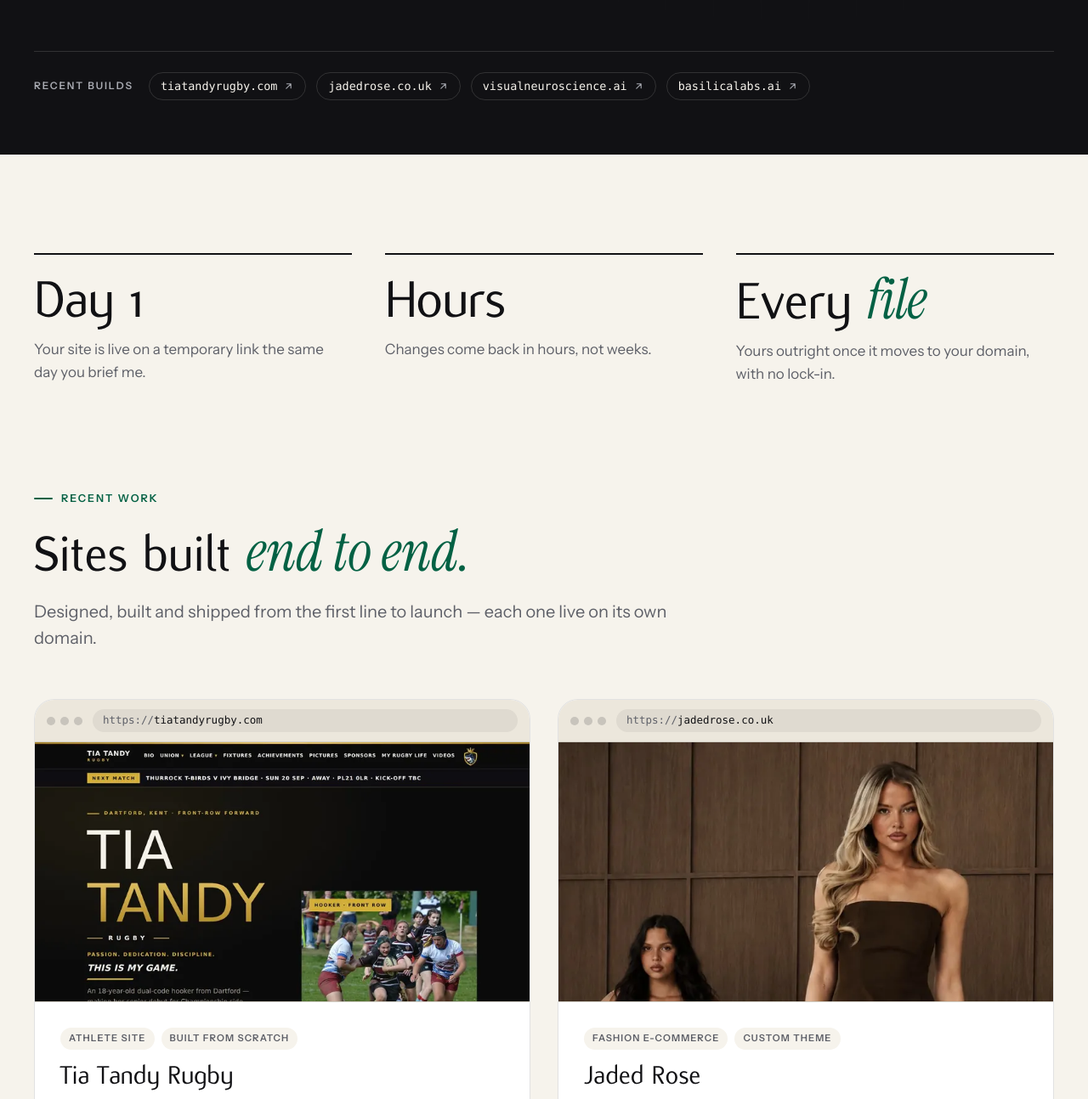
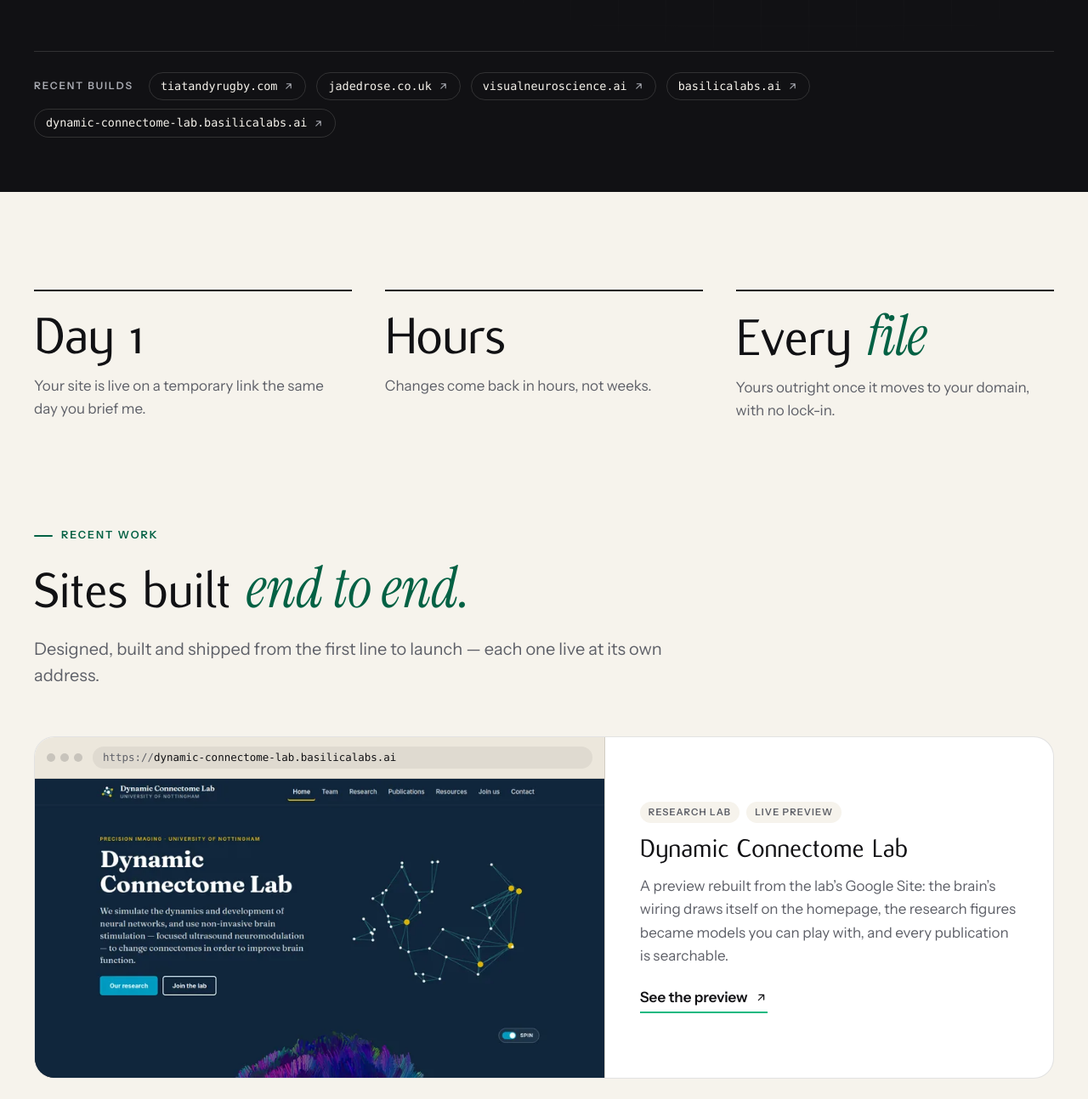
Before and after one commit to OttomanLabsAI/BasilicaLabsWebDesign, a website: page public/index.html in a window 1280 px wide. Shown: the part 900-2194 px from the top of the page at 85% size. Drawn offline with Linux system fonts and the light colour scheme.

Commit message:
Add the Dynamic Connectome Lab preview to the recent work
The live preview made for the Dynamic Connectome Lab joins the four
sites, labelled as a preview rebuilt from the lab's Google Site rather
than presented as a client build.

- a featured card leads Recent work across both columns: screenshot
  left and story right from 1100px, stacked below that
- a fifth slide in the hero showcase and a fifth link under Recent
  builds; the long address truncates cleanly on the narrowest phones
- the homepage screenshot is taken at 1400 x 735 like the others, with
  the demo bar hidden and the brain's wiring fully drawn
- the section intro now says each site is live at its own address,
  since the preview sits on a basilicalabs.ai subdomain
- README and CLAUDE.md count five sites and record how to add one;
  version 2.6.0

```diff
--- a/package.json
+++ b/package.json
@@ -1,6 +1,6 @@
 {
   "name": "basilicalabswebdesign",
-  "version": "2.5.0",
+  "version": "2.6.0",
   "private": true,
   "description": "BasilicaLabs Web Design - the sales site for the web design service. Cloudflare Workers static assets, no build step.",
   "scripts": {
--- a/public/assets/css/site.css
+++ b/public/assets/css/site.css
@@ -178,9 +178,10 @@ h1 em,h2 em{font-family:var(--serif);font-style:italic;font-weight:400;font-size
   padding-top:24px;border-top:1px solid var(--line-dark)}
 .proof .label{font:600 .74rem/1 var(--sans);letter-spacing:.16em;text-transform:uppercase;color:var(--muted-dark);margin-right:6px}
 .proof a{display:inline-flex;align-items:center;gap:7px;font:500 .84rem/1 var(--mono);color:var(--on-dark);
-  text-decoration:none;border:1px solid var(--line-dark);border-radius:999px;padding:9px 13px;transition:border-color .15s}
+  text-decoration:none;border:1px solid var(--line-dark);border-radius:999px;padding:9px 13px;transition:border-color .15s;max-width:100%}
 .proof a:hover{border-color:var(--accent)}
-.proof a svg{width:13px;height:13px;color:var(--muted-dark)}
+.proof a span{min-width:0;overflow:hidden;text-overflow:ellipsis;white-space:nowrap}
+.proof a svg{width:13px;height:13px;color:var(--muted-dark);flex:none}
 
 /* ── promise stats ── */
 .stats{display:grid;grid-template-columns:repeat(3,minmax(0,1fr));gap:clamp(18px,3vw,40px)}
@@ -211,6 +212,15 @@ h1 em,h2 em{font-family:var(--serif);font-style:italic;font-weight:400;font-size
 .visit svg{width:15px;height:15px;transition:transform .2s}
 .visit:hover svg{transform:translate(2px,-2px)}
 @media (max-width:820px){.work-grid{grid-template-columns:minmax(0,1fr)}}
+/* the newest piece leads, across both columns; with room for both, screenshot left and story right */
+@media (min-width:821px){.work.feature{grid-column:1/-1}}
+@media (min-width:1100px){
+  .work.feature{flex-direction:row}
+  .work.feature .browser{flex:0 0 56%;display:flex;flex-direction:column;border-bottom:0;border-right:1px solid var(--line)}
+  .work.feature .screen{flex:1 0 auto}
+  .work.feature .work-body{justify-content:center;padding:clamp(26px,3.2vw,44px)}
+  .work.feature .visit{margin-top:8px}
+}
 
 /* ── process ── */
 .steps{list-style:none;padding:0;margin-top:clamp(48px,5vw,64px);display:grid;grid-template-columns:repeat(5,minmax(0,1fr));gap:16px}
--- a/public/index.html
+++ b/public/index.html
@@ -77,6 +77,7 @@
               <img src="assets/img/work/jaded-rose-1400.webp" srcset="assets/img/work/jaded-rose-800.webp 800w, assets/img/work/jaded-rose-1400.webp 1400w" sizes="(max-width: 980px) 92vw, 600px" width="1400" height="735" alt="The Jaded Rose online shop" data-url="jadedrose.co.uk" decoding="async">
               <img src="assets/img/work/visual-neuroscience-1400.webp" srcset="assets/img/work/visual-neuroscience-800.webp 800w, assets/img/work/visual-neuroscience-1400.webp 1400w" sizes="(max-width: 980px) 92vw, 600px" width="1400" height="735" alt="The Visual Neuroscience 3D brain atlas" data-url="visualneuroscience.ai" decoding="async">
               <img src="assets/img/work/basilicalabs-1400.webp" srcset="assets/img/work/basilicalabs-800.webp 800w, assets/img/work/basilicalabs-1400.webp 1400w" sizes="(max-width: 980px) 92vw, 600px" width="1400" height="735" alt="The BasilicaLabs.AI homepage" data-url="basilicalabs.ai" decoding="async">
+              <img src="assets/img/work/dynamic-connectome-lab-1400.webp" srcset="assets/img/work/dynamic-connectome-lab-800.webp 800w, assets/img/work/dynamic-connectome-lab-1400.webp 1400w" sizes="(max-width: 980px) 92vw, 600px" width="1400" height="735" alt="The Dynamic Connectome Lab homepage" data-url="dynamic-connectome-lab.basilicalabs.ai" decoding="async">
             </div>
           </div>
           <div class="float b"><small>Same day</small><span><i class="live-dot" aria-hidden="true"></i>Live on a temporary link</span></div>
@@ -85,6 +86,7 @@
             <button type="button" aria-label="Show Jaded Rose" aria-current="false"></button>
             <button type="button" aria-label="Show Visual Neuroscience" aria-current="false"></button>
             <button type="button" aria-label="Show BasilicaLabs.AI" aria-current="false"></button>
+            <button type="button" aria-label="Show Dynamic Connectome Lab" aria-current="false"></button>
           </div>
         </figure>
       </div>
@@ -95,6 +97,7 @@
         <a href="https://jadedrose.co.uk" target="_blank" rel="noopener">jadedrose.co.uk<svg viewBox="0 0 24 24" fill="none" stroke="currentColor" stroke-width="2" stroke-linecap="round" stroke-linejoin="round" aria-hidden="true"><path d="M7 17L17 7M8 7h9v9"/></svg></a>
         <a href="https://visualneuroscience.ai" target="_blank" rel="noopener">visualneuroscience.ai<svg viewBox="0 0 24 24" fill="none" stroke="currentColor" stroke-width="2" stroke-linecap="round" stroke-linejoin="round" aria-hidden="true"><path d="M7 17L17 7M8 7h9v9"/></svg></a>
         <a href="https://basilicalabs.ai" target="_blank" rel="noopener">basilicalabs.ai<svg viewBox="0 0 24 24" fill="none" stroke="currentColor" stroke-width="2" stroke-linecap="round" stroke-linejoin="round" aria-hidden="true"><path d="M7 17L17 7M8 7h9v9"/></svg></a>
+        <a href="https://dynamic-connectome-lab.basilicalabs.ai" target="_blank" rel="noopener"><span>dynamic-connectome-lab.basilicalabs.ai</span><svg viewBox="0 0 24 24" fill="none" stroke="currentColor" stroke-width="2" stroke-linecap="round" stroke-linejoin="round" aria-hidden="true"><path d="M7 17L17 7M8 7h9v9"/></svg></a>
       </div>
     </div>
   </section>
@@ -114,9 +117,19 @@
       <div class="section-head" data-reveal>
         <p class="eyebrow">Recent work</p>
         <h2 class="h2" id="work-title">Sites built <em>end to end.</em></h2>
-        <p class="lede">Designed, built and shipped from the first line to launch — each one live on its own domain.</p>
+        <p class="lede">Designed, built and shipped from the first line to launch — each one live at its own address.</p>
       </div>
       <div class="work-grid">
+        <article class="work feature" data-reveal>
+          <div class="browser"><div class="browser-bar"><span class="dots" aria-hidden="true"><i></i><i></i><i></i></span><span class="url">https://<b>dynamic-connectome-lab.basilicalabs.ai</b></span></div>
+            <div class="screen"><img src="assets/img/work/dynamic-connectome-lab-800.webp" srcset="assets/img/work/dynamic-connectome-lab-800.webp 800w, assets/img/work/dynamic-connectome-lab-1400.webp 1400w" sizes="(max-width: 1099px) 92vw, 700px" width="1400" height="735" alt="The Dynamic Connectome Lab homepage" loading="lazy" decoding="async"></div></div>
+          <div class="work-body">
+            <div class="tags"><span>Research lab</span><span>Live preview</span></div>
+            <h3>Dynamic Connectome Lab</h3>
+            <p>A preview rebuilt from the lab’s Google Site: the brain’s wiring draws itself on the homepage, the research figures became models you can play with, and every publication is searchable.</p>
+            <a class="visit" href="https://dynamic-connectome-lab.basilicalabs.ai" target="_blank" rel="noopener">See the preview<svg viewBox="0 0 24 24" fill="none" stroke="currentColor" stroke-width="2" stroke-linecap="round" stroke-linejoin="round" aria-hidden="true"><path d="M7 17L17 7M8 7h9v9"/></svg></a>
+          </div>
+        </article>
         <article class="work" data-reveal>
           <div class="browser"><div class="browser-bar"><span class="dots" aria-hidden="true"><i></i><i></i><i></i></span><span class="url">https://<b>tiatandyrugby.com</b></span></div>
             <div class="screen"><img src="assets/img/work/tia-tandy-800.webp" srcset="assets/img/work/tia-tandy-800.webp 800w, assets/img/work/tia-tandy-1400.webp 1400w" sizes="(max-width: 820px) 92vw, 600px" width="1400" height="735" alt="The Tia Tandy Rugby homepage" loading="lazy" decoding="async"></div></div>
```
Also changed, not shown: CLAUDE.md (+5 -2 lines), README.md, public/assets/img/work/dynamic-connectome-lab-1400.webp (added), public/assets/img/work/dynamic-connectome-lab-800.webp (added), 1 other file.
